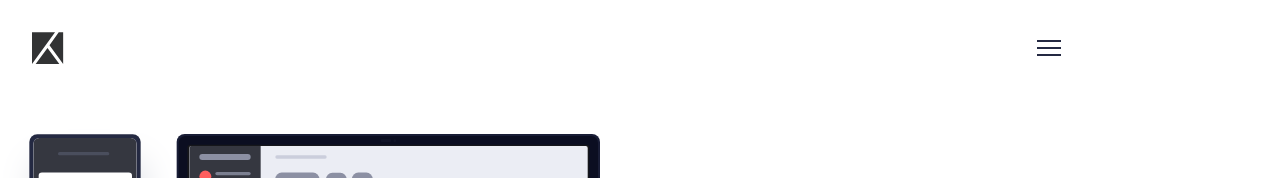
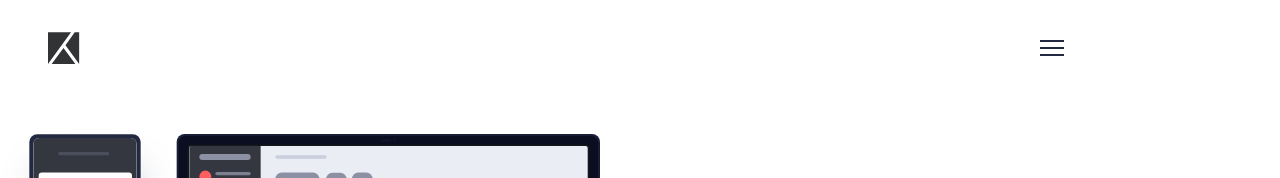
Before and after one commit to himanshush0094/Project-Tracking-Landing-Page, a plain HTML site: page index.html in a window 1280 px wide. Shown: the top 178 px of the page. Drawn offline with nearby package versions, Linux system fonts and the light colour scheme.

Commit message:
Updated style.css

```diff
--- a/style.css
+++ b/style.css
@@ -7,7 +7,7 @@ body{
 header{
     display: flex;
     flex-direction: column;
-    padding: 2em 2em 4em 2em;
+    padding: 2em 2em 4em 3em;
 
 }
 
```
Also changed, not shown: 1 other file.
